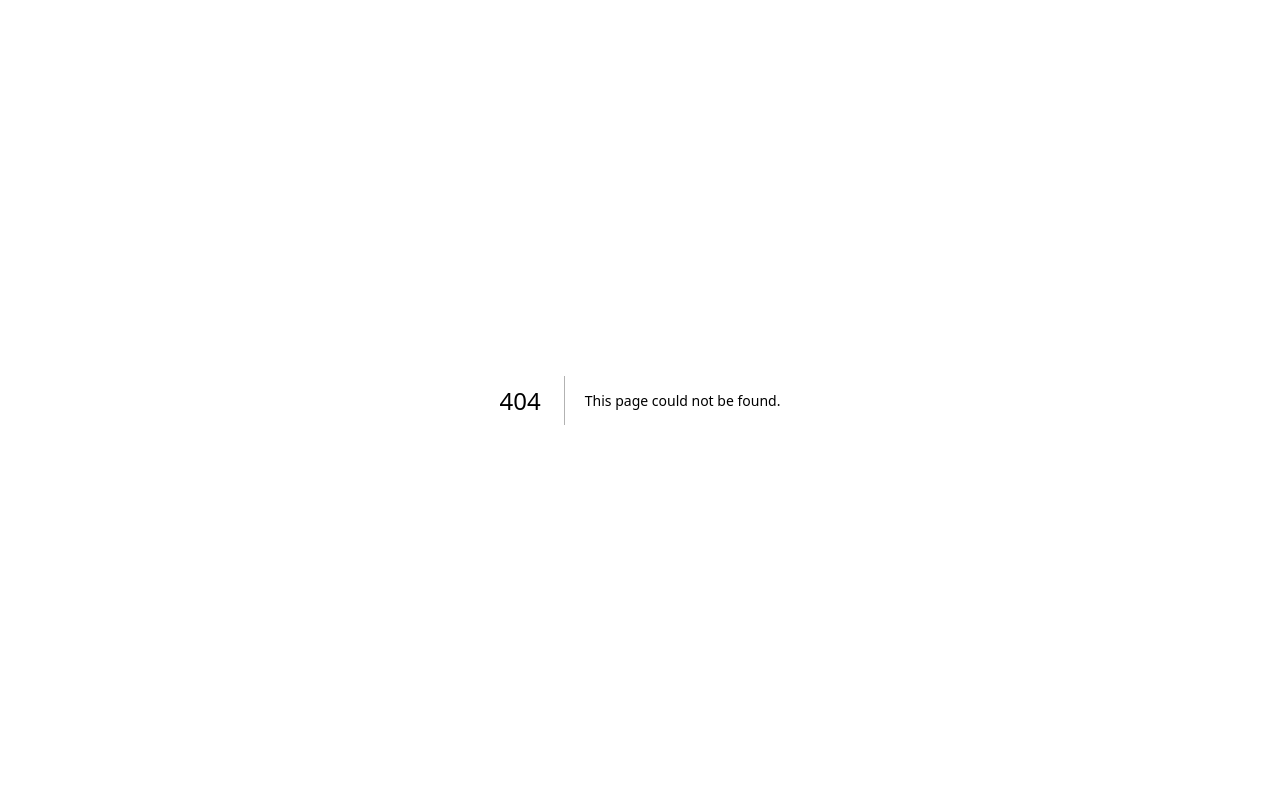
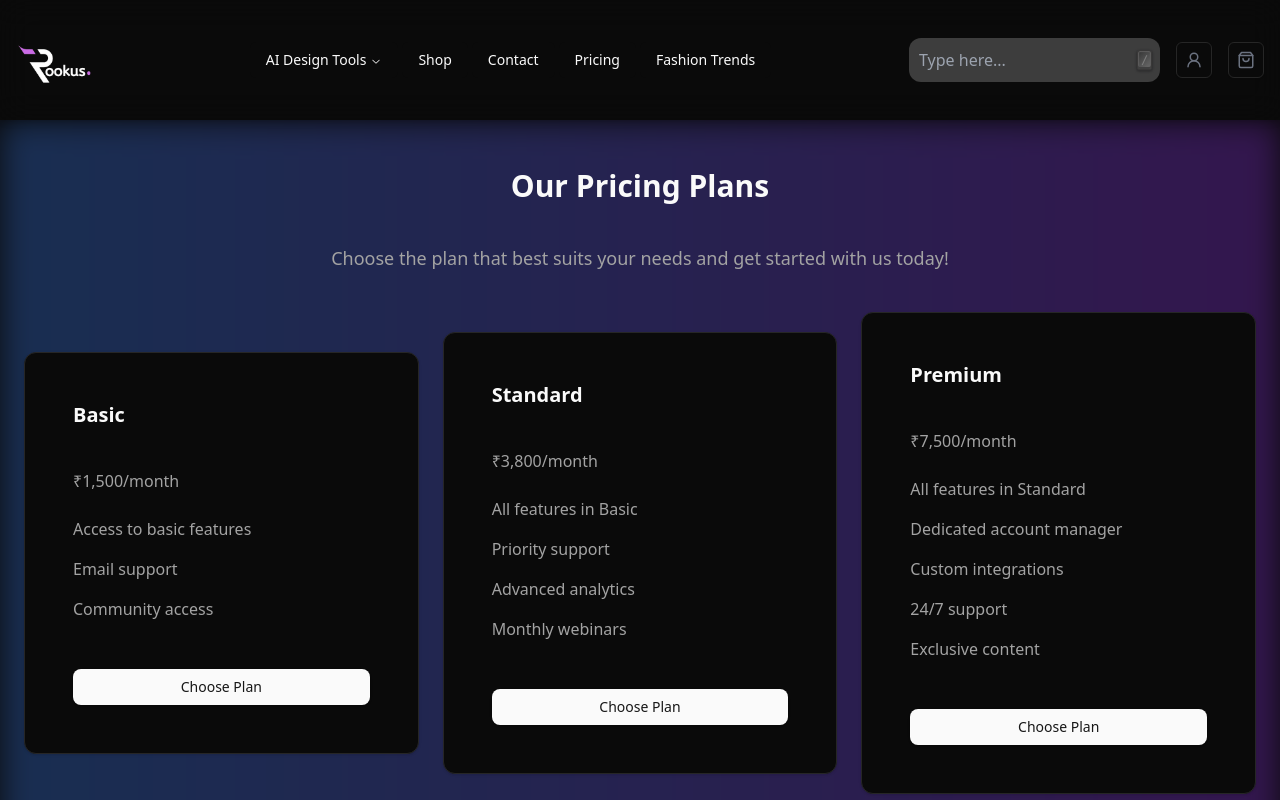
Before and after one commit to SH20RAJ/rookus, a Next.js app: page /pricing in a window 1280 px wide. Before the commit this address had no page. Shown: the top 800 px of the page. Built offline with nearby package versions, Linux system fonts and the light colour scheme.

Commit message:
Pricing Section

```diff
--- a/src/app/(landing)/layout.js
+++ b/src/app/(landing)/layout.js
@@ -3,10 +3,11 @@ import { NavBar } from "@/components/NavBar";
 import React from "react";
 
 export default function layout({ children }) {
-  return <div>
-
-    <NavBar />
-    {children}
-    <Footer />
-    </div>;
+  return (
+    <div>
+      <NavBar />
+      <main className="min-h-screen">{children}</main>
+      <Footer />
+    </div>
+  );
 }
--- /dev/null
+++ b/src/app/(landing)/pricing/page.js
@@ -0,0 +1,75 @@
+import React from 'react';
+import { Card, CardHeader, CardContent, CardFooter } from '@/components/ui/card';
+import { Button } from '@/components/ui/button';
+import { cn } from '@/lib/utils';
+
+export default function Pricing() {
+    // Temporay Pricing Section maybe changed later
+  return (
+    <section className="bg-background py-12 relative overflow-hidden">
+      <div className="absolute inset-0 bg-gradient-to-r from-blue-500 to-purple-600 opacity-30 blur-lg"></div>
+      <div className="container mx-auto px-6 relative z-10">
+        <h2 className="text-3xl font-bold text-center text-foreground mb-8">
+          Our Pricing Plans
+        </h2>
+        <p className='text-center text-muted-foreground text-lg my-10'>
+          Choose the plan that best suits your needs and get started with us today!
+        </p>
+        <div className="flex flex-col md:flex-row justify-center items-center md:space-x-6">
+          {['Basic', 'Standard', 'Premium'].map((plan, index) => (
+            <Card
+              key={plan}
+              className={cn(
+                "bg-card p-6 rounded-xl shadow-neomorphism w-full md:w-1/3 mb-6 md:mb-0 hover:shadow-lg transition-shadow duration-300"
+              )}
+              whileHover={{ scale: 1.05 }}
+              initial={{ opacity: 0, y: 50 }}
+              animate={{ opacity: 1, y: 0 }}
+              transition={{ delay: index * 0.2 }}
+            >
+              <CardHeader>
+                <h3 className="text-xl font-semibold text-card-foreground">{plan}</h3>
+              </CardHeader>
+              <CardContent>
+                <p className="mt-4 text-muted-foreground">
+                  {plan === 'Basic' ? '₹1,500/month' : plan === 'Standard' ? '₹3,800/month' : '₹7,500/month'}
+                </p>
+                <ul className="mt-6 space-y-4">
+                  {plan === 'Basic' && (
+                    <>
+                      <li className="text-muted-foreground">Access to basic features</li>
+                      <li className="text-muted-foreground">Email support</li>
+                      <li className="text-muted-foreground">Community access</li>
+                    </>
+                  )}
+                  {plan === 'Standard' && (
+                    <>
+                      <li className="text-muted-foreground">All features in Basic</li>
+                      <li className="text-muted-foreground">Priority support</li>
+                      <li className="text-muted-foreground">Advanced analytics</li>
+                      <li className="text-muted-foreground">Monthly webinars</li>
+                    </>
+                  )}
+                  {plan === 'Premium' && (
+                    <>
+                      <li className="text-muted-foreground">All features in Standard</li>
+                      <li className="text-muted-foreground">Dedicated account manager</li>
+                      <li className="text-muted-foreground">Custom integrations</li>
+                      <li className="text-muted-foreground">24/7 support</li>
+                      <li className="text-muted-foreground">Exclusive content</li>
+                    </>
+                  )}
+                </ul>
+              </CardContent>
+              <CardFooter>
+                <Button className="mt-6 w-full bg-primary text-primary-foreground py-2 rounded-lg shadow-neomorphism">
+                  Choose Plan
+                </Button>
+              </CardFooter>
+            </Card>
+          ))}
+        </div>
+      </div>
+    </section>
+  );
+}
--- /dev/null
+++ b/src/app/(landing)/shop/page.js
@@ -0,0 +1,9 @@
+import React from 'react'
+
+export default function page() {
+  return (
+    <div>
+
+    </div>
+  )
+}
--- /dev/null
+++ b/src/app/(landing)/trends/page.js
@@ -0,0 +1,9 @@
+import React from 'react'
+
+export default function page() {
+  return (
+    <div>
+      Trends
+    </div>
+  )
+}
```
